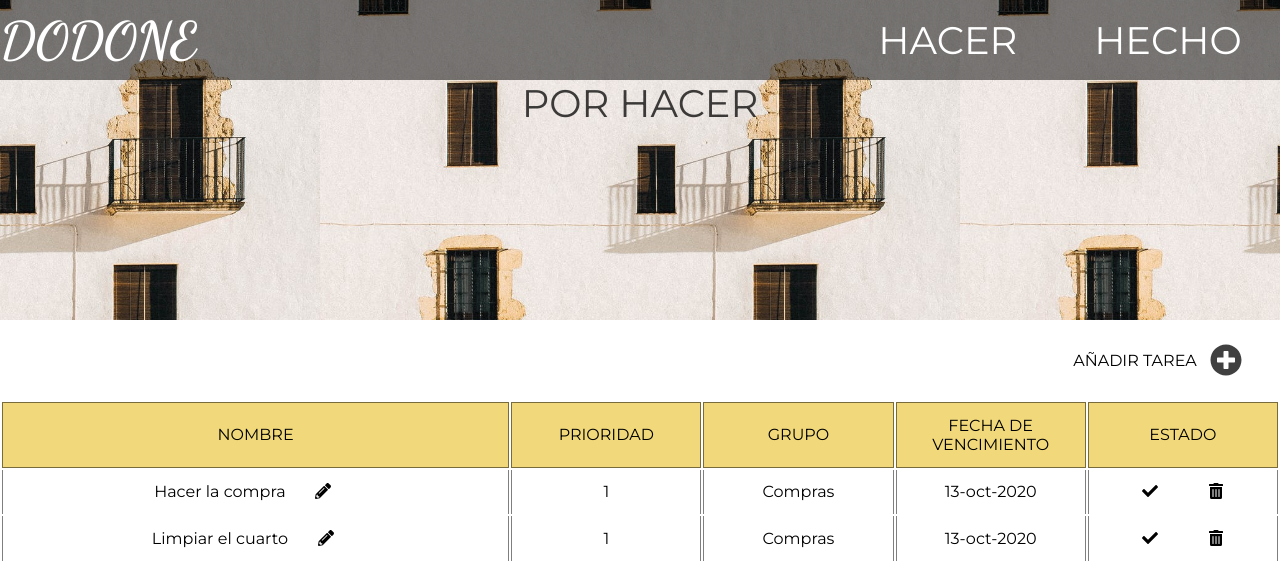
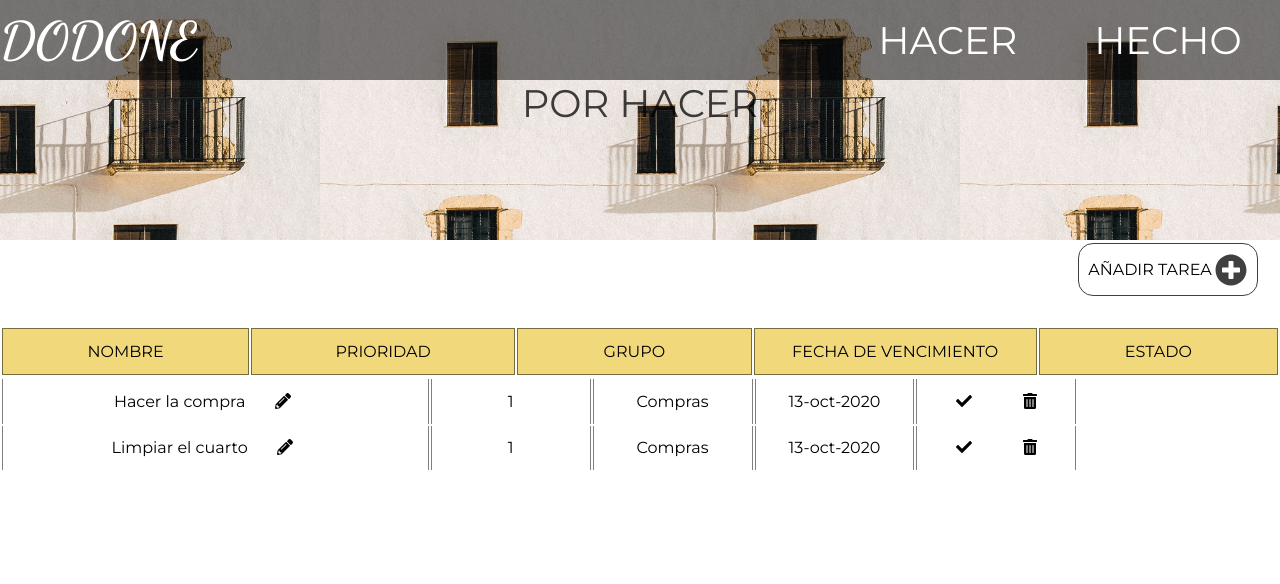
Before and after one commit to Anpemo/DODONE, a React (Create React App) app in the folder frontend/: page / in a window 1280 px wide. Shown: the top 584 px of the page. Built offline with nearby package versions, Linux system fonts and the light colour scheme.

Commit message:
Style form

```diff
--- a/frontend/src/Components/Header/Header.css
+++ b/frontend/src/Components/Header/Header.css
@@ -9,11 +9,10 @@ header{
     background: url('../../Assets/Images/pexels-photo-3499125.jpeg');
     background-position: center;
     background-size: 50vw;
-    height: 40vh;
+    height: 30vh;
 }
 .header--top{
     display: flex;
-
 }
 .header__logo-container{
     display: flex;
@@ -52,5 +51,5 @@ h1{
     font-family: 'Montserrat', sans-serif;
     font-weight: 400;
     align-self: center;
-    justify-self: center;
+    justify-self: flex-end;
 }
--- a/frontend/src/Components/Table/Table.css
+++ b/frontend/src/Components/Table/Table.css
@@ -4,9 +4,6 @@
     box-sizing: border-box;
     font-family: 'Montserrat', sans-serif;
     font-weight: 400;
-}
-.toDo{
-    width: 100vw
 }
 
 .toDo__headers-name{
--- a/frontend/src/Screens/ToDo/index.jsx
+++ b/frontend/src/Screens/ToDo/index.jsx
@@ -54,18 +54,72 @@ export default function ToDo() {
     <>
       <Header component="toDo" />
       <section className="new-task">
-        <p> AÑADIR TAREA </p>
-        <FontAwesomeIcon icon={faPlusCircle} className="new-task__icon" onClick={() => { setNewTask(!newTask); }} />
+        <button
+          className="new-task__button"
+          onClick={() => { setNewTask(!newTask); }}
+          type="button"
+        >
+          AÑADIR TAREA
+          <FontAwesomeIcon icon={faPlusCircle} className="new-task__icon" />
+        </button>
         {
           newTask
           && (
           <div className="new-task__form">
-            <p>hola</p>
+            <label htmlFor="taskName">
+              Escribe el nombre de la tarea:
+              <input
+                type="text"
+                name="taskName"
+                id="taskName"
+                placeholder="Escribe una tarea."
+                className="form__input"
+              />
+            </label>
+            <label htmlFor="priority">
+              Escribe un número que determine la prioridad:
+              <input
+                type="number"
+                name="priority"
+                id="priority"
+                placeholder="Del 1 al 5"
+                className="form__input"
+              />
+            </label>
+            <label htmlFor="class">
+              ¿A qué grupo pertenece esta tarea?
+              <input
+                type="text"
+                name="class"
+                id="class"
+                className="form__input"
+                placeholder="¿A qué grupo pertenece?"
+              />
+            </label>
+            <label htmlFor="expiration">
+              ¿Cuándo vence la tarea?
+              <input
+                type="date"
+                name="expiration"
+                id="expiration"
+                className="form__input"
+              />
+            </label>
+            <button
+              type="submit"
+              className="form__input-button"
+            >
+              ENVIAR
+
+            </button>
           </div>
           )
         }
       </section>
-      <Table component="ToDo" columns={columns} data={data} />
+      {
+       !newTask
+      && <Table component="ToDo" columns={columns} data={data} />
+     }
     </>
   );
 }
--- a/frontend/src/Screens/ToDo/toDo.css
+++ b/frontend/src/Screens/ToDo/toDo.css
@@ -5,16 +5,70 @@
     font-family: 'Montserrat', sans-serif;
     font-weight: 400;
 }
+
+.toDo{
+    width: 100vw;
+    display: flex;
+    flex-direction: column;
+}
+
 .new-task{
     display: flex;
-    justify-content: flex-end;
-    align-items: center;
+    flex-direction: column;
+    align-content: center;
+    align-self: center;
     width: 100vw;
     height: 10vh;
     padding-right: 2vw;
+    margin: 0.25vw ;
+}
+.new-task__button{
+    all: unset;
+    display: flex;
+    align-items: center;
+    justify-content: center;
+    border: solid 1px rgba(0, 0, 0, 0.75);
+    border-radius: 15px;
+    padding: 0.75vw;
+    align-self:flex-end;
 }
 .new-task__icon{
     font-size: 2.5vw;
+    color: rgba(0, 0, 0, 0.75);
+    margin-left: 0.25vw;
+}
+.new-task__form{
+    display: flex;
+    flex-direction: column;
+    align-self: center;
+    align-items: center;
+    width: 80%;
+    z-index: 1;
+    margin: 0.5vw;
+    padding: 1vw;
+    background-color: rgba(250, 250, 250, 1);
+    border: solid 1px rgba(0, 0, 0, 0.75);
+    border-radius: 15px;
+}
+label{
+    all: unset;
+    width: 80%;
+    margin-bottom: 1vw;
+}
+.form__input{
+    all: unset;
+    width: 100%;
+    margin-top: 1vw;
+    padding: 0.5vw;
+    border: solid 2px rgba(230, 189, 24, 0.57);
+    border-radius: 15px
+}
+.form__input-button{
+    all: unset;
+    width: 80%;
     margin: 1vw;
-    color: rgba(0, 0, 0, 0.75)
+    padding: 0.5vw;
+    background-color: rgba(230, 189, 24, 0.57);
+    border-radius: 15px;
+    text-align: center;
 }
```
Also changed, not shown: frontend/src/Components/AddTask/index.jsx (deleted).
